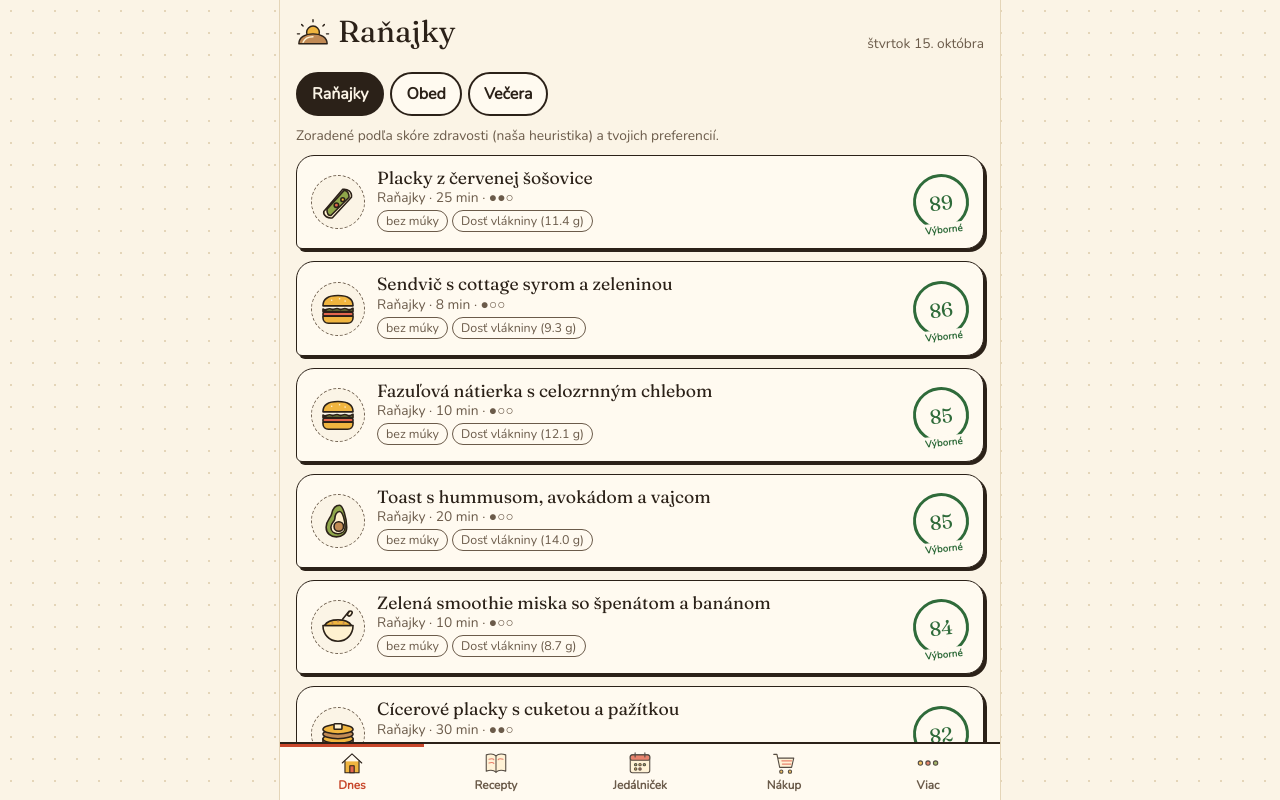
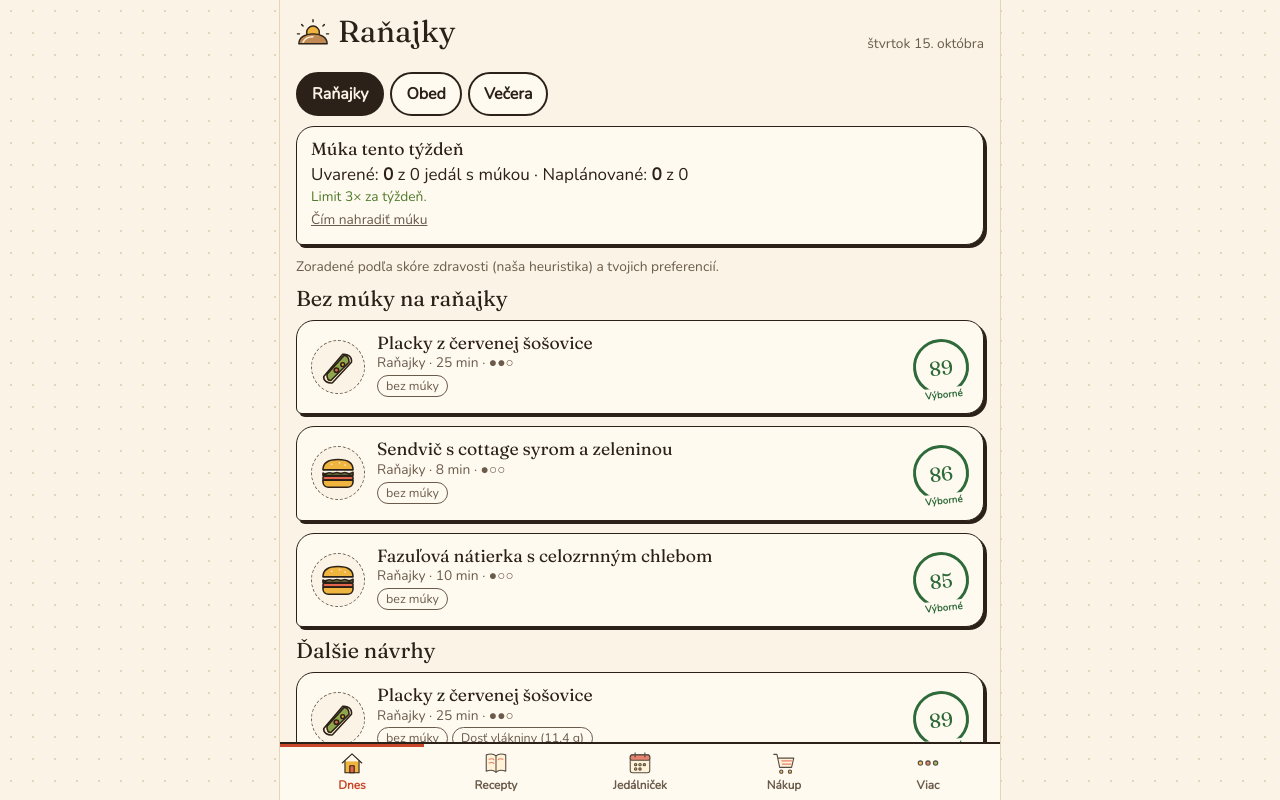
Before and after one commit to mrlukas161/Recepty, a Preact app: page / in a window 1280 px wide. Both pictures are taken after a click on the button "Hotovo, ukáž návrhy". Built offline with nearby package versions, Linux system fonts and the light colour scheme.

Commit message:
Múka ako hlavný smer: týždenný prehľad, návrhy bez múky na obrazovke Dnes
Co-Authored-By: Claude Sonnet 5.5 <noreply@anthropic.com>
Claude-Session: https://claude.ai/code/session_01R71okaJARpNwnFtwkw2huK

```diff
--- a/src/data/zdroje/muka-celozrnne.json
+++ b/src/data/zdroje/muka-celozrnne.json
@@ -11,7 +11,8 @@
     "overenie": "vyhladavanie",
     "faktory": [
       "vlaknina",
-      "nova"
+      "nova",
+      "muka"
     ],
     "karty": [
       "celozrnne",
@@ -34,7 +35,8 @@
     "overenie": "vyhladavanie",
     "faktory": [
       "vlaknina",
-      "gl"
+      "gl",
+      "muka"
     ],
     "karty": [
       "celozrnne",
--- /dev/null
+++ b/src/engine/muka.ts
@@ -0,0 +1,46 @@
+import type { Info } from './filtre';
+import type { UlozenyStav } from './types';
+
+const dd = (d: Date) => `${d.getFullYear()}-${String(d.getMonth() + 1).padStart(2, '0')}-${String(d.getDate()).padStart(2, '0')}`;
+/** Pondelok týždňa, v ktorom je `d` (lokálny čas), ako RRRR-MM-DD. */
+export function pondelokTyzdna(d: Date): string {
+  const x = new Date(d.getFullYear(), d.getMonth(), d.getDate());
+  x.setDate(x.getDate() - ((x.getDay() + 6) % 7));
+  return dd(x);
+}
+export function nedelaTyzdna(d: Date): string {
+  const x = new Date(pondelokTyzdna(d) + 'T12:00:00');
+  x.setDate(x.getDate() + 6);
+  return dd(x);
+}
+
+export interface TyzdenMuky {
+  /** uvarené tento týždeň (podľa „Uvarené“ v detaile receptu) */
+  varene: number; vareneSMukou: number;
+  /** naplánované v jedálničku (týždeň po–ne) */
+  planovane: number; planovaneSMukou: number;
+  /** týždenný limit jedál s múkou (null = bez obmedzenia) a či je vylúčená */
+  limit: number | null; vylucena: boolean;
+  /** stav podľa vyššieho z čísel (uvarené s múkou, naplánované s múkou) voči limitu */
+  stav: 'ok' | 'na-limite' | 'nad-limitom' | 'bez-limitu';
+}
+
+/** Týždenný prehľad jedál s rafinovanou múkou z uvarených (história) a naplánovaných (jedálniček) jedál. */
+export function tyzdenMuky(s: Pick<UlozenyStav, 'historia' | 'jedalnicek' | 'nastavenia'>, info: Map<string, Info>, dnes: Date = new Date()): TyzdenMuky {
+  const od = pondelokTyzdna(dnes), po = nedelaTyzdna(dnes);
+  let varene = 0, vareneSMukou = 0, planovane = 0, planovaneSMukou = 0;
+  for (const h of s.historia) {
+    if (h.den < od || h.den > po) continue;
+    const i = info.get(h.recept); if (!i) continue;
+    varene++; if (i.kat.muka) vareneSMukou++;
+  }
+  for (const id of Object.values(s.jedalnicek)) {
+    if (!id) continue; const i = info.get(id); if (!i) continue;
+    planovane++; if (i.kat.muka) planovaneSMukou++;
+  }
+  const u = s.nastavenia.obmedzenia.muka;
+  const limit = u === 'obmedzit' ? s.nastavenia.maxTyzdenne.muka : u === 'vylucit' ? 0 : null;
+  const vyssie = Math.max(vareneSMukou, planovaneSMukou);
+  const stav: TyzdenMuky['stav'] = limit === null ? 'bez-limitu' : vyssie > limit ? 'nad-limitom' : vyssie === limit ? 'na-limite' : 'ok';
+  return { varene, vareneSMukou, planovane, planovaneSMukou, limit, vylucena: u === 'vylucit', stav };
+}
--- a/src/ui/Dnes.tsx
+++ b/src/ui/Dnes.tsx
@@ -8,6 +8,7 @@ import { KartaReceptu, Hlavicka, Zalozky, Upozornenie, AktivneDiety } from './ko
 import { KATEGORIE, casNaDen } from '../engine/types';
 import { suhrn } from '../engine/planner';
 import { INFO } from '../ctx';
+import { tyzdenMuky } from '../engine/muka';
 
 export function Dnes() {
   const s = useStav();
@@ -21,6 +22,7 @@ export function Dnes() {
         let b = i.skore.celkom;
         if (s.oblubene.includes(i.r.id)) b += 6;
         if (s.hodnotenie[i.r.id] === -1) b -= 40;
+        if (i.kat.muka && n.obmedzenia.muka !== 'bez') b -= 12;
         if (i.cas > casNaDen(n, (new Date().getDay() + 6) % 7)) b -= 8;
         for (const k of Object.keys(i.kat) as (keyof typeof i.kat)[]) if (i.kat[k] && n.obmedzenia[k] === 'obmedzit') b -= 6;
         return { i, b };
@@ -31,6 +33,8 @@ export function Dnes() {
   const okno = 6;
   const zacni = (strana * okno) % Math.max(1, navrhy.length);
   const vyber = navrhy.slice(zacni, zacni + okno).concat(zacni + okno > navrhy.length ? navrhy.slice(0, zacni + okno - navrhy.length).slice(0, okno) : []).slice(0, okno);
+  const muka = tyzdenMuky(s, INFO);
+  const bezMuky = navrhy.filter((i) => !i.kat.muka).slice(0, 3);
   const tyzden = suhrn(s.jedalnicek, INFO, SUROVINA);
   const dovody = (i: (typeof INFOS)[number]) => [...i.skore.prinosy.slice(0, 1), ...(i.skore.slabiny.length ? [] : [])];
   return (
@@ -38,7 +42,15 @@ export function Dnes() {
       <Hlavicka nazov={<span style="display:inline-flex;align-items:center;gap:8px"><Ilustracia typ={typ} velkost={34} />{TYP_NAZOV[typ]}</span>} vpravo={<span class="maly">{new Date().toLocaleDateString('sk-SK', { weekday: 'long', day: 'numeric', month: 'long' })}</span>} />
       <Zalozky hodnoty={[{ id: 'ranajky', nazov: 'Raňajky' }, { id: 'obed', nazov: 'Obed' }, { id: 'vecera', nazov: 'Večera' }]} vybrane={typ} zmen={(t) => { setTyp(t); setStrana(0); }} />
       <AktivneDiety />
+      <MukaTyzden m={muka} />
       <p class="maly">Zoradené podľa skóre zdravosti (naša heuristika) a tvojich preferencií.</p>
+      {bezMuky.length > 0 && (
+        <section data-sekcia="bez-muky">
+          <h2>Bez múky na {TYP_NAZOV[typ].toLowerCase()}</h2>
+          {bezMuky.map((i) => <KartaReceptu key={i.r.id} i={i} />)}
+        </section>
+      )}
+      <h2>Ďalšie návrhy</h2>
       {vyber.map((i) => <KartaReceptu key={i.r.id} i={i} dovod={dovody(i)} />)}
       {!vyber.length && <p>Žiadne recepty nevyhovujú nastaveniam. Skús uvoľniť obmedzenia v Nastaveniach.</p>}
       <div class="rad">
@@ -60,3 +72,17 @@ export function Dnes() {
     </>
   );
 }
+
+export function MukaTyzden({ m }: { m: ReturnType<typeof tyzdenMuky> }) {
+  const farba = m.stav === 'nad-limitom' ? 'minus' : m.stav === 'ok' ? 'plus' : '';
+  return (
+    <div class="karta muka-tyzden" style="animation:none">
+      <h3 style="margin:0 0 4px">Múka tento týždeň</h3>
+      <div>Uvarené: <strong>{m.vareneSMukou}</strong> z {m.varene} jedál s múkou · Naplánované: <strong>{m.planovaneSMukou}</strong> z {m.planovane}</div>
+      <div class={`maly ${farba}`}>
+        {m.limit === null ? 'Múku zatiaľ neobmedzuješ (Nastavenia → Čo obmedziť).' : m.vylucena ? 'Múku máš vylúčenú – jedlá s múkou sa nenavrhujú.' : m.stav === 'nad-limitom' ? `Nad limitom ${m.limit}× za týždeň – skús dnes jedlo bez múky.` : `Limit ${m.limit}× za týždeň.`}
+      </div>
+      <a class="maly" href="#/nahrady">Čím nahradiť múku</a>
+    </div>
+  );
+}
```
Also changed, not shown: 3 other files (tests, documents, lock files or other folders).
